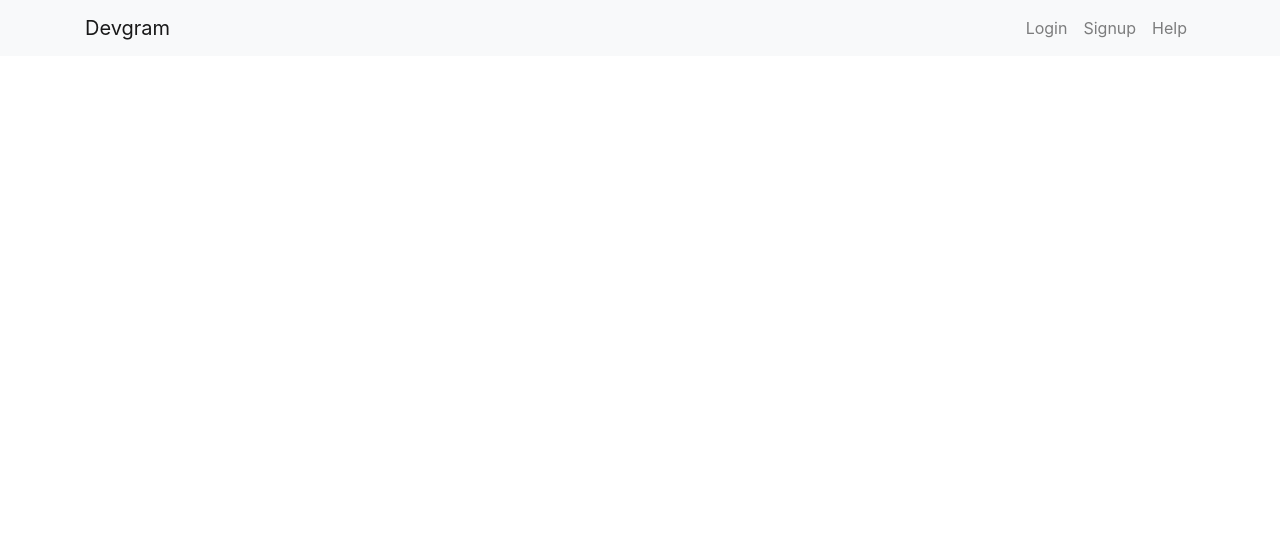
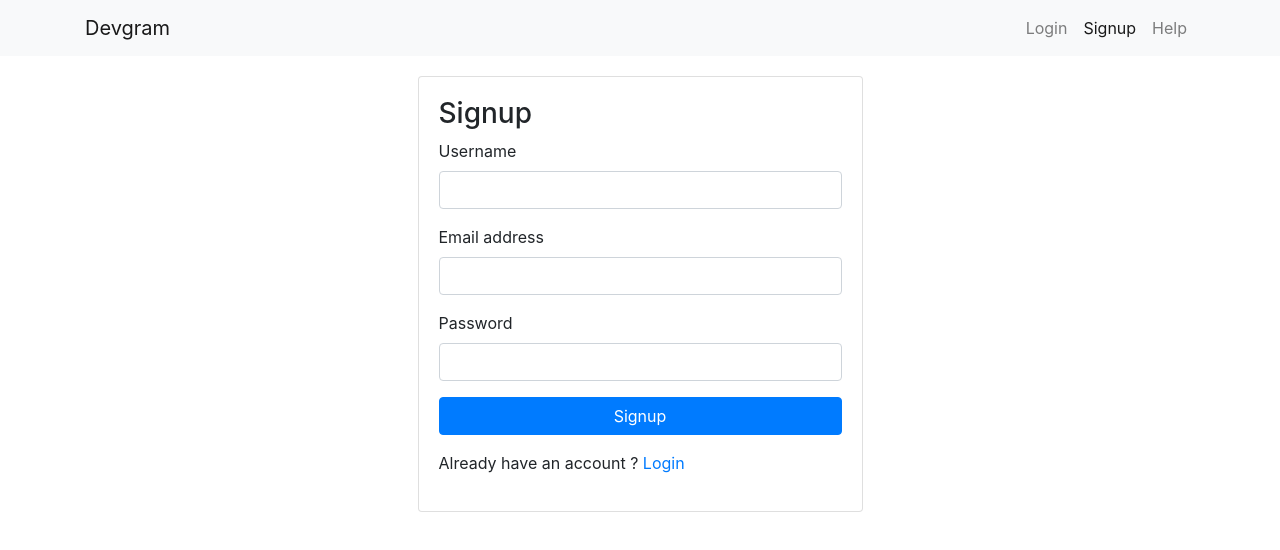
Before and after one commit to AnkitAvi11/Insta-Clone-React-Django-Frontend, a React (Create React App) app: page /signup in a window 1280 px wide. Shown: the top 550 px of the page. Built offline with nearby package versions, Linux system fonts and the light colour scheme.

Commit message:
Login and Signup UI added

```diff
--- a/package.json
+++ b/package.json
@@ -7,6 +7,8 @@
     "@testing-library/react": "^9.5.0",
     "@testing-library/user-event": "^7.2.1",
     "react": "^16.13.1",
+    "react-alert": "^7.0.2",
+    "react-alert-template-basic": "^1.0.0",
     "react-dom": "^16.13.1",
     "react-redux": "^7.2.1",
     "react-router-dom": "^5.2.0",
--- a/public/index.html
+++ b/public/index.html
@@ -28,7 +28,7 @@
       work correctly both with client-side routing and a non-root public URL.
       Learn how to configure a non-root public URL by running `npm run build`.
     -->
-    <title>React App</title>
+    <title>Expensify : Expense Manager</title>
   </head>
   <body>
     <noscript>You need to enable JavaScript to run this app.</noscript>
--- a/src/App.js
+++ b/src/App.js
@@ -1,12 +1,29 @@
 import React from 'react';
 
 import Nav from './components/nav';
+import { BrowserRouter, Route, Switch } from "react-router-dom";
+
+import NotFound from './components/Notfound';
+import Login from './containers/auth/login';
+import Signup from './containers/auth/Signup';
 
 class App extends React.Component {
+
     render()
     {
         return (
-            <Nav/>
+            <BrowserRouter>
+                <div>
+                    <Nav/>
+                </div>
+
+                <Switch>
+                    <Route path="/" exact component={Login} />
+                    <Route path="/login" exact component={Login} />
+                    <Route path="/signup" exact component={Signup} />
+                    <Route component={NotFound} />
+                </Switch>
+            </BrowserRouter>
         )
     }
 }
--- /dev/null
+++ b/src/components/Notfound.js
@@ -0,0 +1,10 @@
+import React from 'react';
+
+const notFound = () => {
+    return  (
+        <h2>Not found</h2>
+    )
+
+}
+
+export default notFound;
--- a/src/components/nav.js
+++ b/src/components/nav.js
@@ -1,11 +1,13 @@
 import React from 'react';
+
+import { NavLink } from "react-router-dom";
 
 const nav = (props) => {
     return (
         <nav className="navbar navbar-expand-md bg-light navbar-light justify-content-center">
 
             <div className="container">
-                <a className="navbar-brand" href="#">Devgram</a>
+                <NavLink className="navbar-brand" to="/" activeClassName="active">Devgram</NavLink>
 
 
                 <button className="navbar-toggler" type="button" data-toggle="collapse" data-target="#collapsibleNavbar">
@@ -16,13 +18,13 @@ const nav = (props) => {
                 <div className="collapse navbar-collapse" id="collapsibleNavbar">
                     <ul className="navbar-nav ml-auto">
                         <li className="nav-item">
-                            <a className="nav-link" href="#">Login</a>
+                            <NavLink className="nav-link" to="/login" activeClassName="active">Login</NavLink>
                         </li>
                         <li className="nav-item">
-                            <a className="nav-link" href="#">Signup</a>
+                            <NavLink className="nav-link" to="/signup" activeClassName="active">Signup</NavLink>
                         </li>
                         <li className="nav-item">
-                            <a className="nav-link" href="#">Help</a>
+                            <NavLink className="nav-link" to="/help" activeClassName="active">Help</NavLink>
                         </li>
                     </ul>
                 </div>
--- /dev/null
+++ b/src/containers/auth/Signup.js
@@ -0,0 +1,78 @@
+import { Component } from "react";
+import React from 'react';
+import { Link } from "react-router-dom";
+
+class Signup extends Component {
+
+    constructor() {
+        super();
+        this.state = {
+            username : "",
+            email : "",
+            password : ""
+        }
+    }
+
+    onFormSubmit = (e) => {
+        e.preventDefault();
+        if (this.state.username === "" || this.state.email === "" || this.state.password === "") {
+            console.log("Eror")
+        }else{
+            console.log('All good')
+        }
+    }
+
+    onFormChange = (e) => {
+        this.setState({
+            [e.target.name] : e.target.value
+        })
+    }
+
+    render () {
+        return (
+            <div className="container" style={{marginTop:"20px"}}>
+                <div className="row">
+                    <div className="col-sm-5" style={{margin:"auto"}}>
+                        <div className="card">
+                            <div className="card-body">
+                                <form action="" onSubmit={this.onFormSubmit}>
+                                    <h3>Signup</h3>
+                                    <div className="form-group">
+                                        <label htmlFor="username">Username</label>
+                                        <input type="text" name="username" id="username" className="form-control"
+                                        onChange={this.onFormChange}
+                                        value={this.state.username}
+
+                                        />
+                                    </div>
+                                    <div className="form-group">
+                                        <label htmlFor="email">Email address</label>
+                                        <input type="email" name="email" id="email" className="form-control"
+                                        onChange={this.onFormChange}
+                                        value={this.state.email}
+                                        />
+                                    </div>
+                                    <div className="form-group">
+                                        <label htmlFor="password">Password</label>
+                                        <input type="password" name="password" id="password" className="form-control"
+                                        onChange={this.onFormChange}
+                                        value={this.state.password}
+                                        />
+                                    </div>
+                                    <div className="form-group">
+                                        <input type="submit" value="Signup" className="btn btn-primary" style={{width:"100%"}} />
+                                    </div>
+                                    <div className="form-group">
+                                        <p>Already have an account ? <Link to="/login">Login</Link></p>
+                                    </div>
+                                </form>
+                            </div>
+                        </div>
+                    </div>
+                </div>
+            </div>
+        )
+    }
+}
+
+export default Signup;
--- /dev/null
+++ b/src/containers/auth/login.js
@@ -0,0 +1,66 @@
+import { Component } from "react";
+import React from 'react';
+import {Link} from 'react-router-dom'
+
+class Login extends Component {
+
+    constructor() {
+        super();
+        this.state = {
+            username : '',
+            password : '',
+        }
+    }
+
+    onFormSubmit = (e) => {
+        e.preventDefault();
+    }
+
+    onInputChange = (e) => {
+        this.setState({
+            [e.target.name] : e.target.value
+        })
+    }
+
+    render () {
+        return (
+            <div className="container" style={{marginTop : "20px"}}>
+                <div className="row">
+                    <div className="col-sm-5" style={{margin:'auto'}}>
+                        <div className="card">
+                            <div className="card-body">
+                                <form onSubmit={this.onFormSubmit}>
+                                    <h3>Login</h3>
+                                    <div className="form-group">
+                                        <label htmlFor="username">Username</label>
+                                        <input type="text" name="username" id="username" className="form-control"
+                                        onChange={this.onInputChange}
+                                        value={this.state.username}
+                                        />
+                                    </div>
+                                    <div className="form-group">
+                                        <label htmlFor="password">Password</label>
+                                        <input type="password" name="password" id="password" className='form-control'
+                                        onChange={this.onInputChange}
+                                        value={this.state.password}
+                                        />
+                                    </div>
+                                    <div className="form-group">
+                                        <input type="submit" value="Login"
+                                        className="btn btn-primary" style={{width:"100%"}}
+                                        />
+                                    </div>
+                                    <div className="form-group">
+                                        Don't have an account ? <Link to="/signup">Signup</Link>
+                                    </div>
+                                </form>
+                            </div>
+                        </div>
+                    </div>
+                </div>
+            </div>
+        )
+    }
+}
+
+export default Login;
```
Also changed, not shown: src/components/Loader.js (added, +22 -0 lines), src/containers/home.js (added), 1 other file (tests, documents, lock files or other folders).
